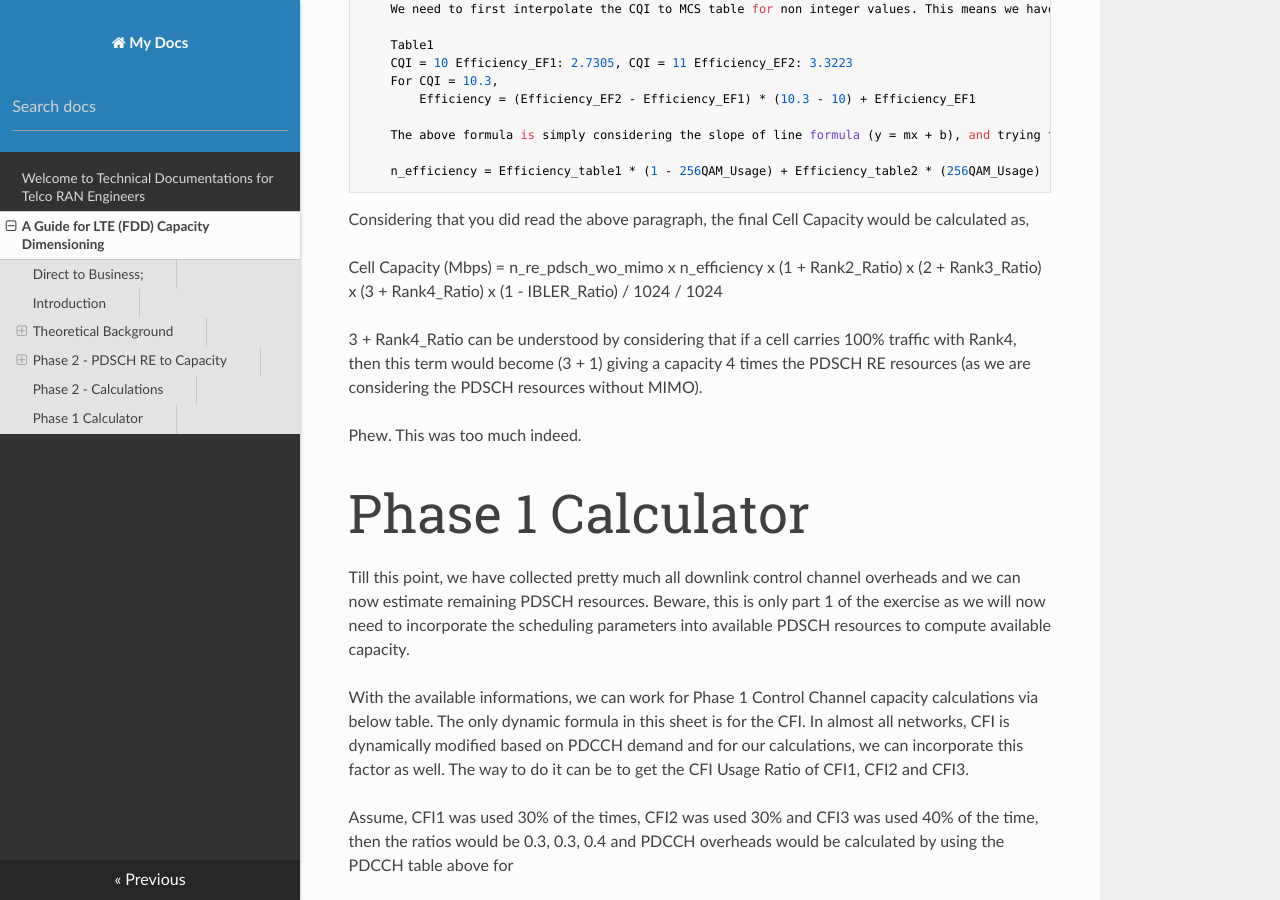
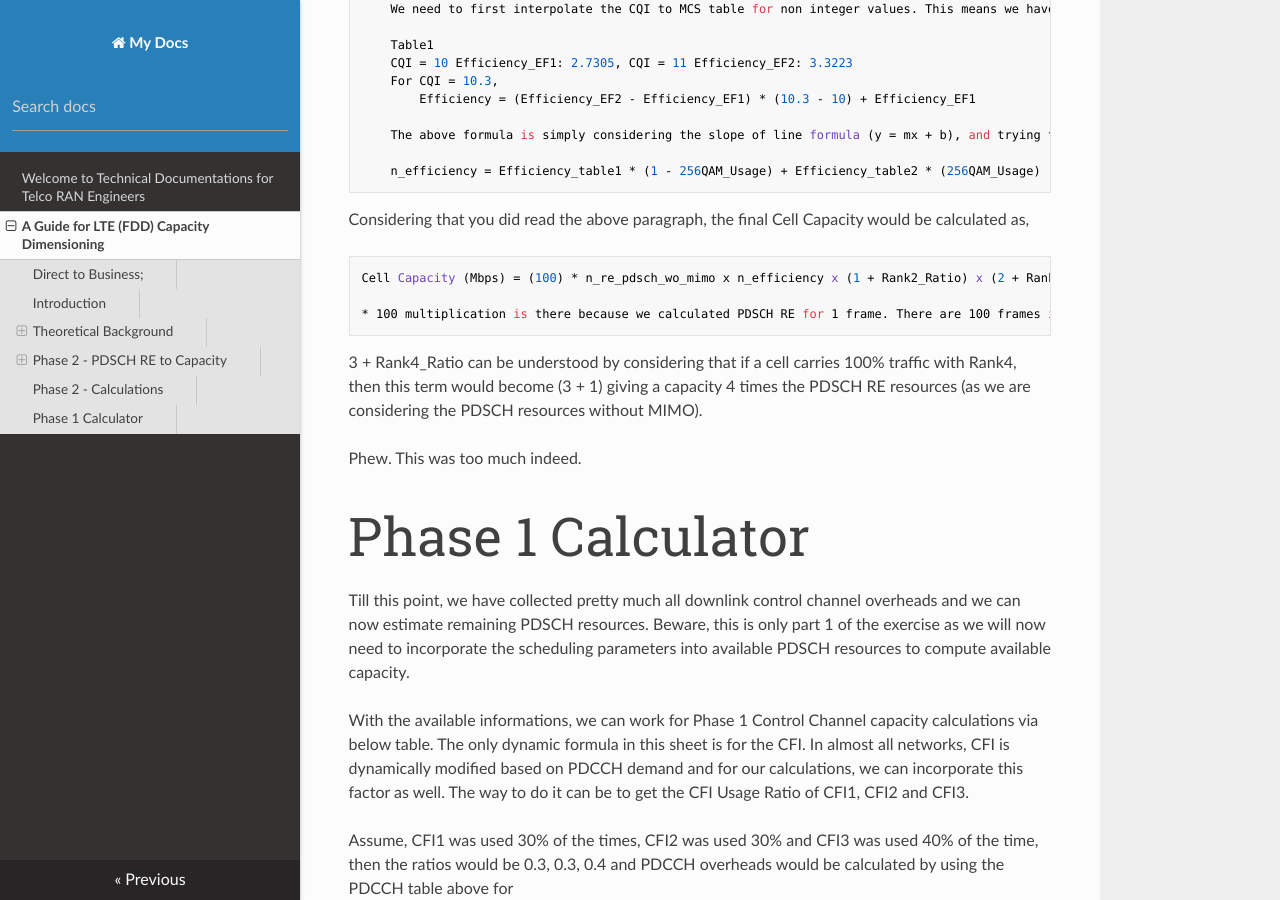
Before and after one commit to aliasgherman/documentations, an MkDocs documentation site: the page built from docs/ltefdddimensioning.md, in a window 1280 px wide and 900 px high, scrolled down 9801 px. Built offline with MkDocs 1.6.1, drawn with Linux system fonts in a browser that asks for light colours; nearby versions of some CDN libraries.

Commit message:
Update ltefdddimensioning.md

```diff
--- a/docs/ltefdddimensioning.md
+++ b/docs/ltefdddimensioning.md
@@ -356,7 +356,9 @@ If we explore these tables, we will see that efficiency is almost a linear funct
 
 Considering that you did read the above paragraph, the final Cell Capacity would be calculated as,
 
-Cell Capacity (Mbps) = n_re_pdsch_wo_mimo x n_efficiency x (1 + Rank2_Ratio) x (2 + Rank3_Ratio) x (3 + Rank4_Ratio) x (1 - IBLER_Ratio) / 1024 / 1024
+	Cell Capacity (Mbps) = (100) * n_re_pdsch_wo_mimo x n_efficiency x (1 + Rank2_Ratio) x (2 + Rank3_Ratio) x (3 + Rank4_Ratio) x (1 - IBLER_Ratio) / 1024 / 1024
+
+	* 100 multiplication is there because we calculated PDSCH RE for 1 frame. There are 100 frames in a second. (1000 TTIs).
 
 3 + Rank4_Ratio can be understood by considering that if a cell carries 100% traffic with Rank4, then this term would become (3 + 1) giving a capacity 4 times the PDSCH RE resources (as we are considering the PDSCH resources without MIMO).
 
```
